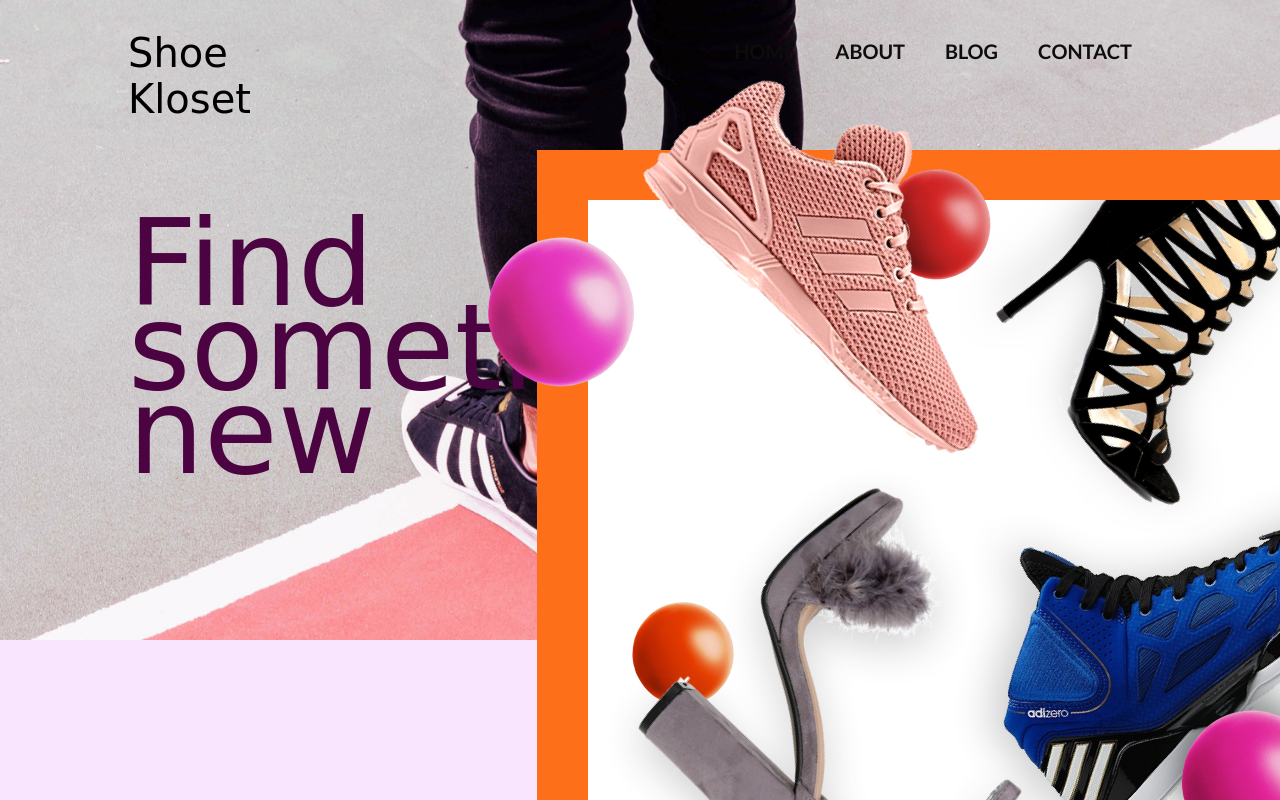
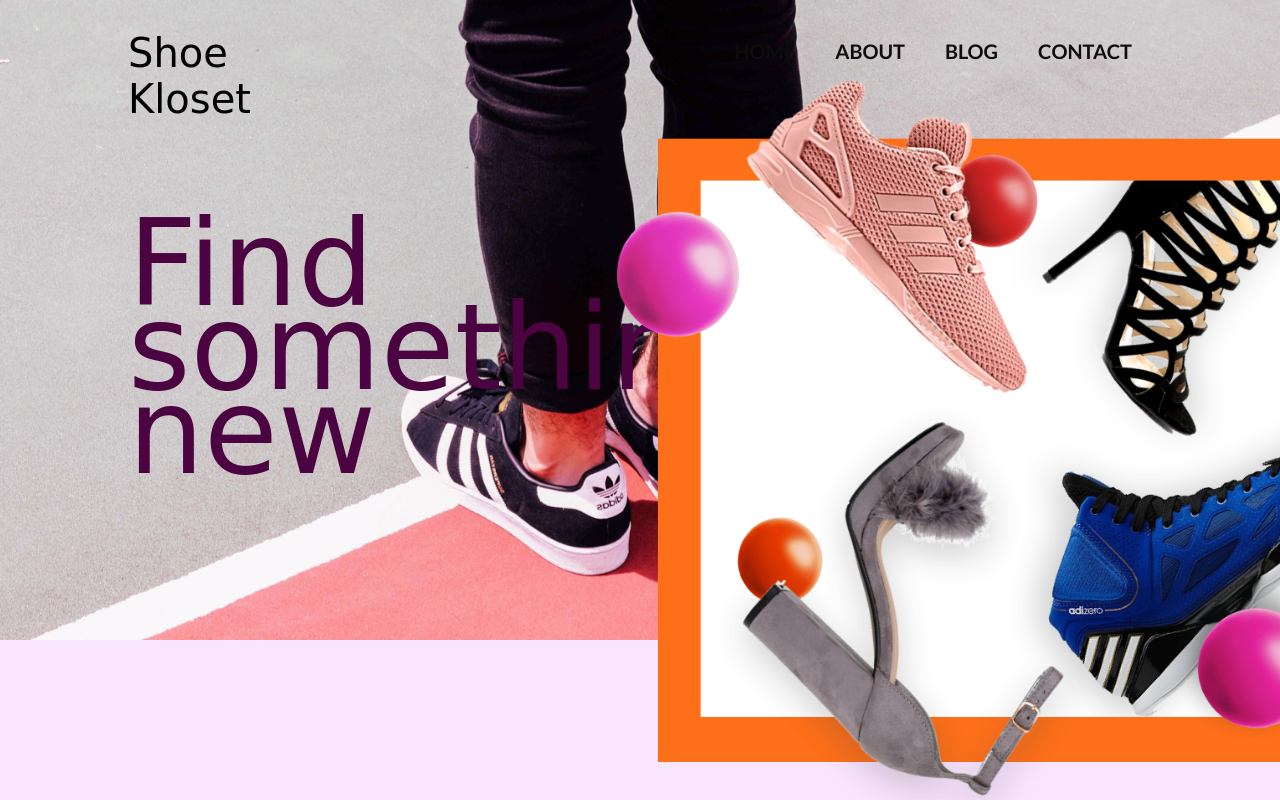
Before and after one commit to sandypranjic/bootcamp-project2, a plain HTML site: page index.html in a window 1280 px wide. Shown: the top 800 px of the page. Drawn offline with nearby package versions, Linux system fonts and the light colour scheme; a web font is replaced by a local one.

Commit message:
turned the floating image in the header into a background image because it has no semantic value and doesn't need to be an image element

```diff
--- a/index.html
+++ b/index.html
@@ -41,9 +41,8 @@
 
         </div>
 
-        <div class="floatingImageContainer">
-            <div class="floatingImage">
-                <img src="./assets/home-box-header.png" alt="">
+        <div class="floatingImage">
+            <div class="floatingImageContainer">
             </div>
         </div>
 
--- a/styles/sass/_header.scss
+++ b/styles/sass/_header.scss
@@ -7,23 +7,21 @@
     position: relative;
 }
 
-.floatingImageContainer {
+.floatingImage {
     position: absolute;
     top: 10vh;
     right: 0;
-    // width: 100vw;
-    max-height: 10vh;
-    // display: flex;
-    // flex-direction: row;
-    // justify-content: flex-end;
-    // align-items: center;
+    height: 95vh;
+    width: 60vw;
 }
 
-.floatingImage {
-    // width: auto;
-    max-height: 100%;
-    object-fit: cover;
-    object-position: center;
+.floatingImageContainer {
+    height: 100%;
+    width: 100%;
+    background-image: url("../assets/home-box-header.png");
+    background-size: contain;
+    background-position: right;
+    background-repeat: no-repeat;
 }
 
 .floatingImage img {
```
Also changed, not shown: styles/style.css.
